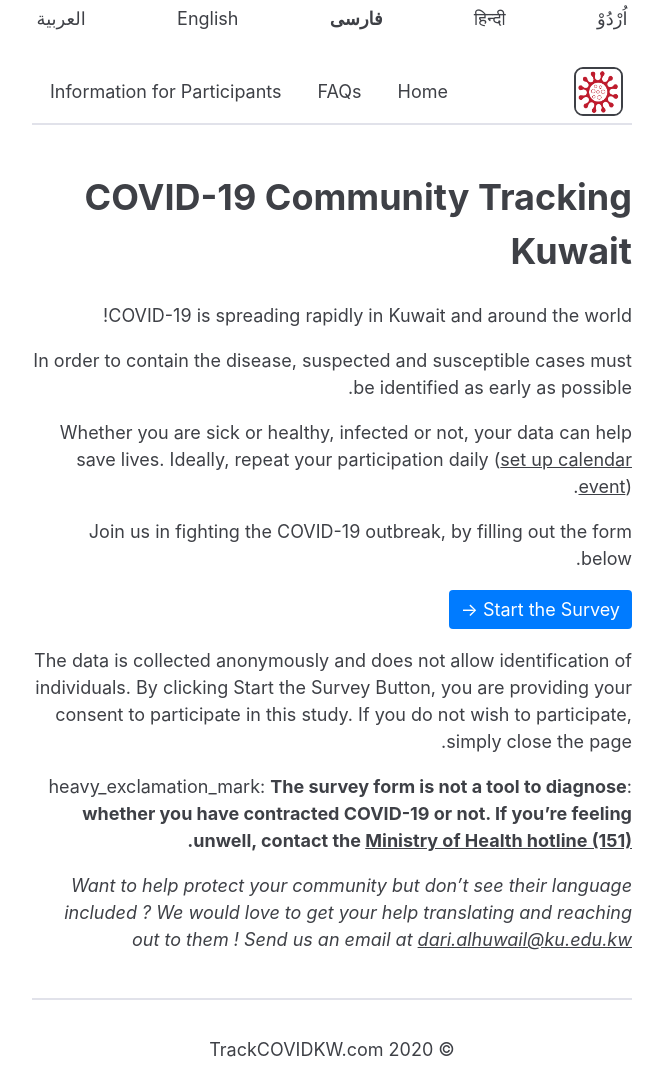
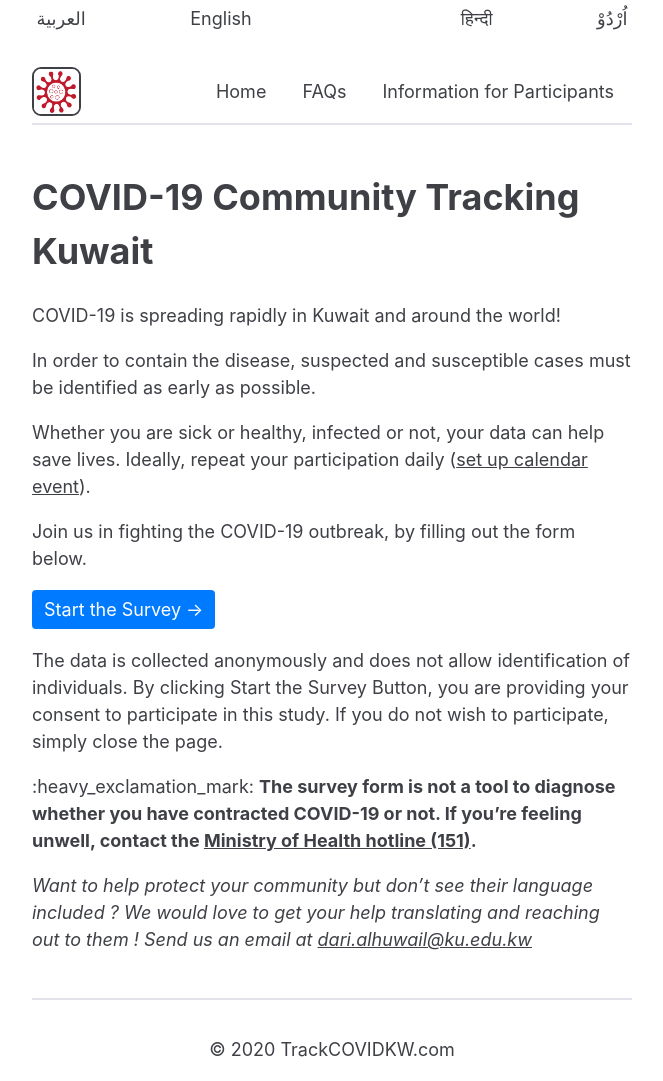
Before and after one commit to coronamapskw/trackcovidkw.org, a Jekyll site: the page built from fa/index.md, in a window 1280 px wide. Shown: the whole page, without its empty margins (308-971 px from the left). Built offline with Jekyll 4.4.1, drawn with Linux system fonts in a browser that asks for light colours.

Commit message:
Update languages.yml

```diff
--- a/_data/languages.yml
+++ b/_data/languages.yml
@@ -4,9 +4,6 @@ ar:
 en:
   label: English
   dir: ltr
-fa:
-  label: فارسی
-  dir: rtl
 ur:
   label: اُرْدُوْ
   dir: rtl
```
